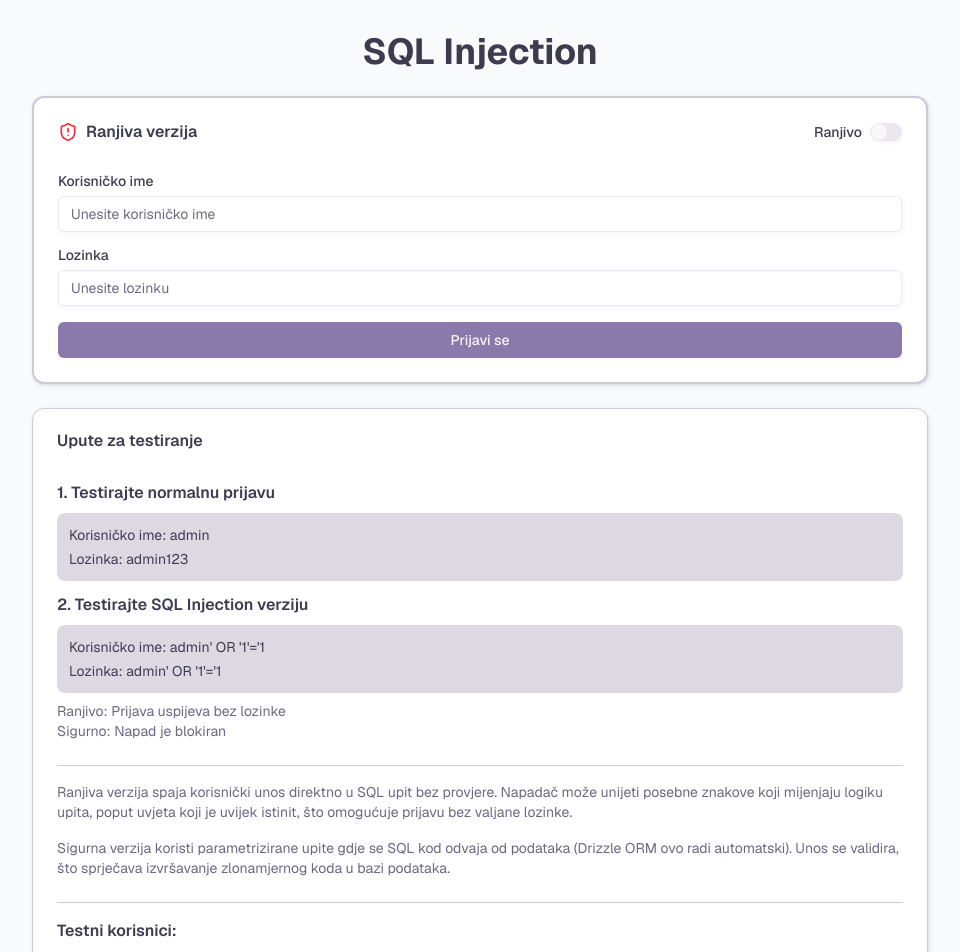
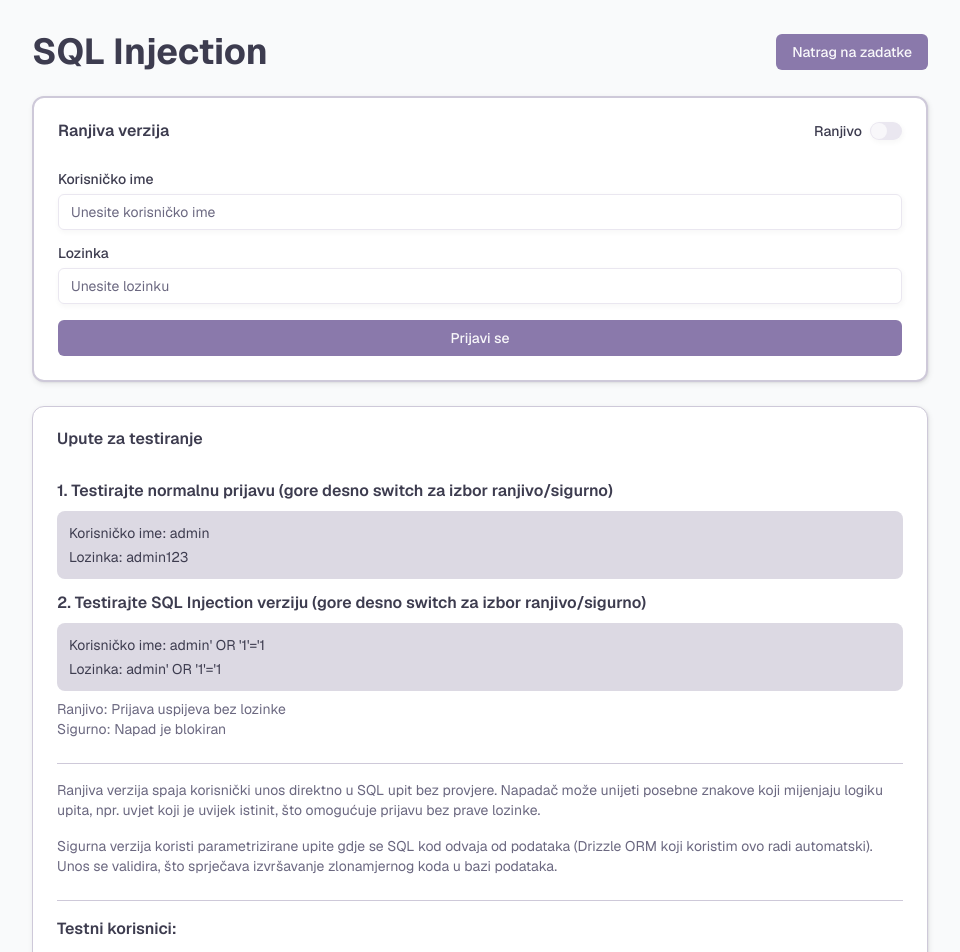
Before and after one commit to brunojurakic/web2-lab2, a Next.js app: page /sql-injection in a window 1280 px wide. Shown: the top 952 px of the page, without its empty margins (160-1120 px from the left). Built offline with nearby package versions, Linux system fonts and the light colour scheme.

Commit message:
add back to / button

```diff
--- a/src/app/sql-injection/page.tsx
+++ b/src/app/sql-injection/page.tsx
@@ -1,13 +1,14 @@
 "use client"
 
 import { useState } from "react"
+import Link from "next/link"
 import { Button } from "@/components/ui/button"
 import { Card, CardContent, CardHeader, CardTitle } from "@/components/ui/card"
 import { Input } from "@/components/ui/input"
 import { Label } from "@/components/ui/label"
 import { Switch } from "@/components/ui/switch"
 import { Alert, AlertDescription, AlertTitle } from "@/components/ui/alert"
-import { AlertCircle, CheckCircle2, Shield, ShieldAlert } from "lucide-react"
+import { AlertCircle, CheckCircle2 } from "lucide-react"
 
 interface LoginResult {
   success: boolean
@@ -53,8 +54,12 @@ export default function SqlInjectionPage() {
   return (
     <div className="min-h-screen bg-gray-50 p-8">
       <div className="max-w-4xl mx-auto space-y-6">
-        <div className="text-center space-y-2">
+        <div className="flex items-center justify-between">
           <h1 className="text-4xl font-bold">SQL Injection</h1>
+
+          <Link href="/">
+            <Button>Natrag na zadatke</Button>
+          </Link>
         </div>
 
         <Card className="border-2">
@@ -62,17 +67,7 @@ export default function SqlInjectionPage() {
             <div className="flex items-center justify-between">
               <div>
                 <CardTitle className="flex items-center gap-2">
-                  {isVulnerable ? (
-                    <>
-                      <ShieldAlert className="h-5 w-5 text-red-500" />
-                      Ranjiva verzija
-                    </>
-                  ) : (
-                    <>
-                      <Shield className="h-5 w-5 text-green-500" />
-                      Sigurna verzija
-                    </>
-                  )}
+                  {isVulnerable ? <>Ranjiva verzija</> : <>Sigurna verzija</>}
                 </CardTitle>
               </div>
               <div className="flex items-center gap-2">
@@ -132,7 +127,7 @@ export default function SqlInjectionPage() {
                     </div>
                   )}
                   {result.queryExecuted && (
-                    <div className="mt-2 rounded text-sm font-mono">
+                    <div className="mt-2 rounded text-sm">
                       <p className="text-xs mb-1">SQL upit:</p>
                       {result.queryExecuted}
                     </div>
@@ -151,7 +146,8 @@ export default function SqlInjectionPage() {
             <div className="space-y-3">
               <div>
                 <h3 className="font-semibold mb-2">
-                  1. Testirajte normalnu prijavu
+                  1. Testirajte normalnu prijavu (gore desno switch za izbor
+                  ranjivo/sigurno)
                 </h3>
                 <div className="p-3 bg-muted rounded text-sm space-y-1">
                   <p>Korisničko ime: admin</p>
@@ -161,7 +157,8 @@ export default function SqlInjectionPage() {
 
               <div>
                 <h3 className="font-semibold mb-2">
-                  2. Testirajte SQL Injection verziju
+                  2. Testirajte SQL Injection verziju (gore desno switch za
+                  izbor ranjivo/sigurno)
                 </h3>
                 <div className="p-3 bg-muted rounded text-sm space-y-1">
                   <p>Korisničko ime: admin&apos; OR &apos;1&apos;=&apos;1</p>
@@ -179,14 +176,14 @@ export default function SqlInjectionPage() {
               <p className="text-sm text-muted-foreground">
                 Ranjiva verzija spaja korisnički unos direktno u SQL upit bez
                 provjere. Napadač može unijeti posebne znakove koji mijenjaju
-                logiku upita, poput uvjeta koji je uvijek istinit, što omogućuje
-                prijavu bez valjane lozinke.
+                logiku upita, npr. uvjet koji je uvijek istinit, što omogućuje
+                prijavu bez prave lozinke.
               </p>
               <p className="text-sm text-muted-foreground">
                 Sigurna verzija koristi parametrizirane upite gdje se SQL kod
-                odvaja od podataka (Drizzle ORM ovo radi automatski). Unos se
-                validira, što sprječava izvršavanje zlonamjernog koda u bazi
-                podataka.
+                odvaja od podataka (Drizzle ORM koji koristim ovo radi
+                automatski). Unos se validira, što sprječava izvršavanje
+                zlonamjernog koda u bazi podataka.
               </p>
             </div>
 
```
Also changed, not shown: 1 other file (tests, documents, lock files or other folders).
